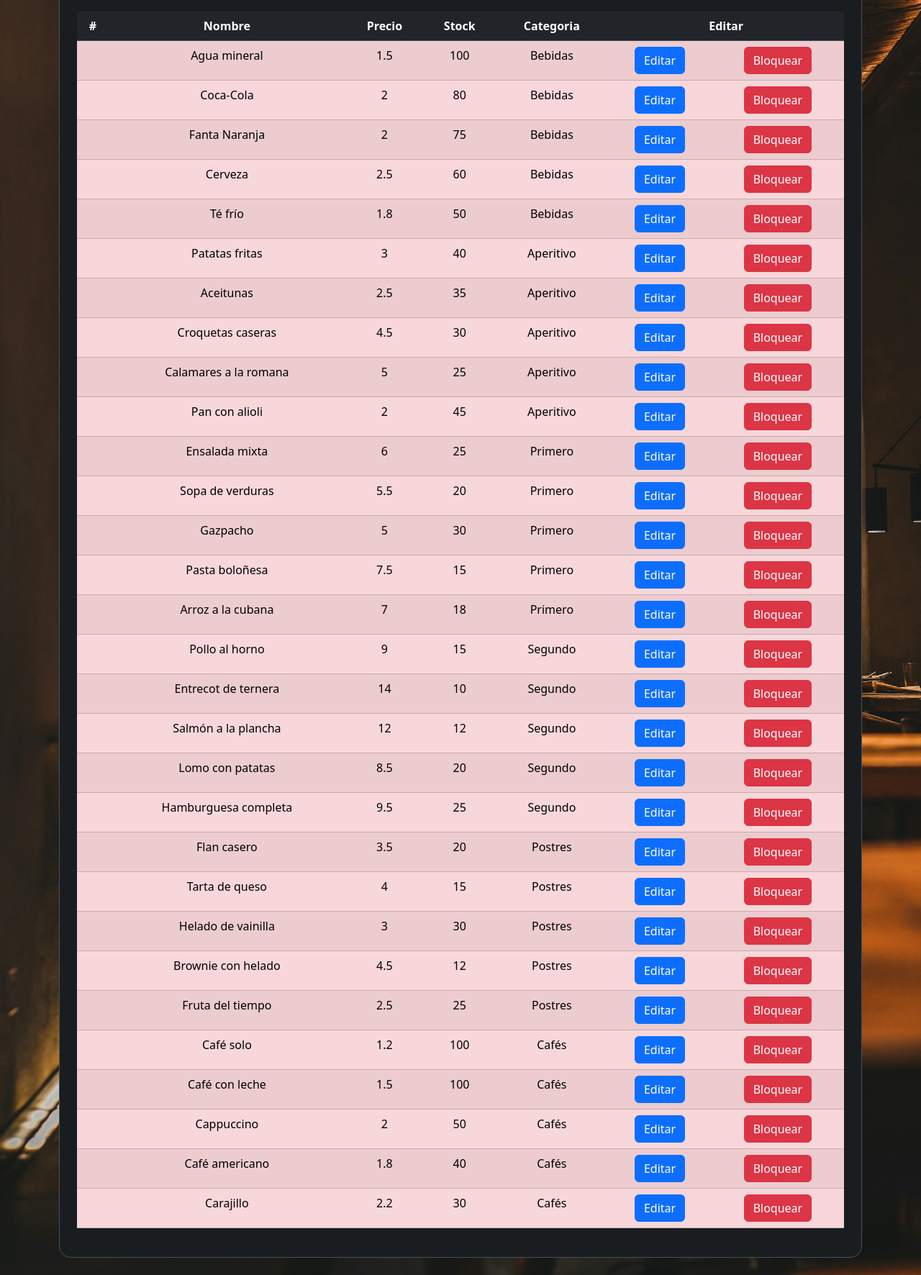
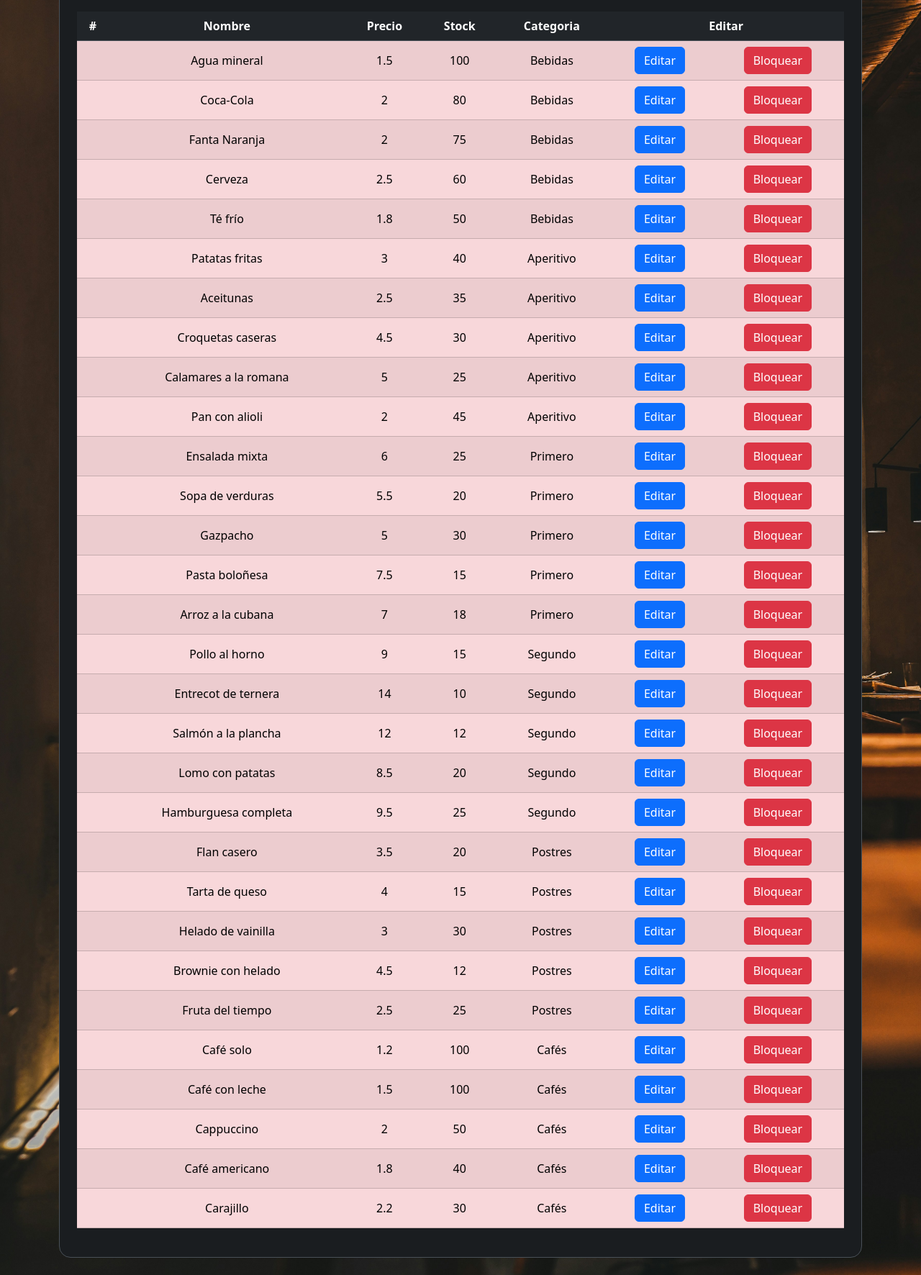
Before and after one commit to amartinezdev/restaurante, a PHP site: page /encargado/encargado.php in a window 1280 px wide. Shown: the part 285-2057 px from the top of the page at 72% size. Run offline with PHP 8.4, Linux system fonts and the light colour scheme; a user stored in the database is signed in; data comes from the database, SQL or seed files in the repository; data that the repository does not hold is empty.

Commit message:
ajusto el texto al medio

```diff
--- a/encargado/encargado.php
+++ b/encargado/encargado.php
@@ -40,7 +40,7 @@ $active = "productos";
                         </header>
                         <section class="row justify-content-center ">
                             <div class="col-12 table-responsive">
-                                <table class="table text-start text-md-center table-hover table-striped">
+                                <table class="table text-start text-md-center table-hover table-striped align-middle">
                                     <thead>
                                         <tr>
                                             <th class='d-none d-sm-block d-sm-'>#</th>
```
